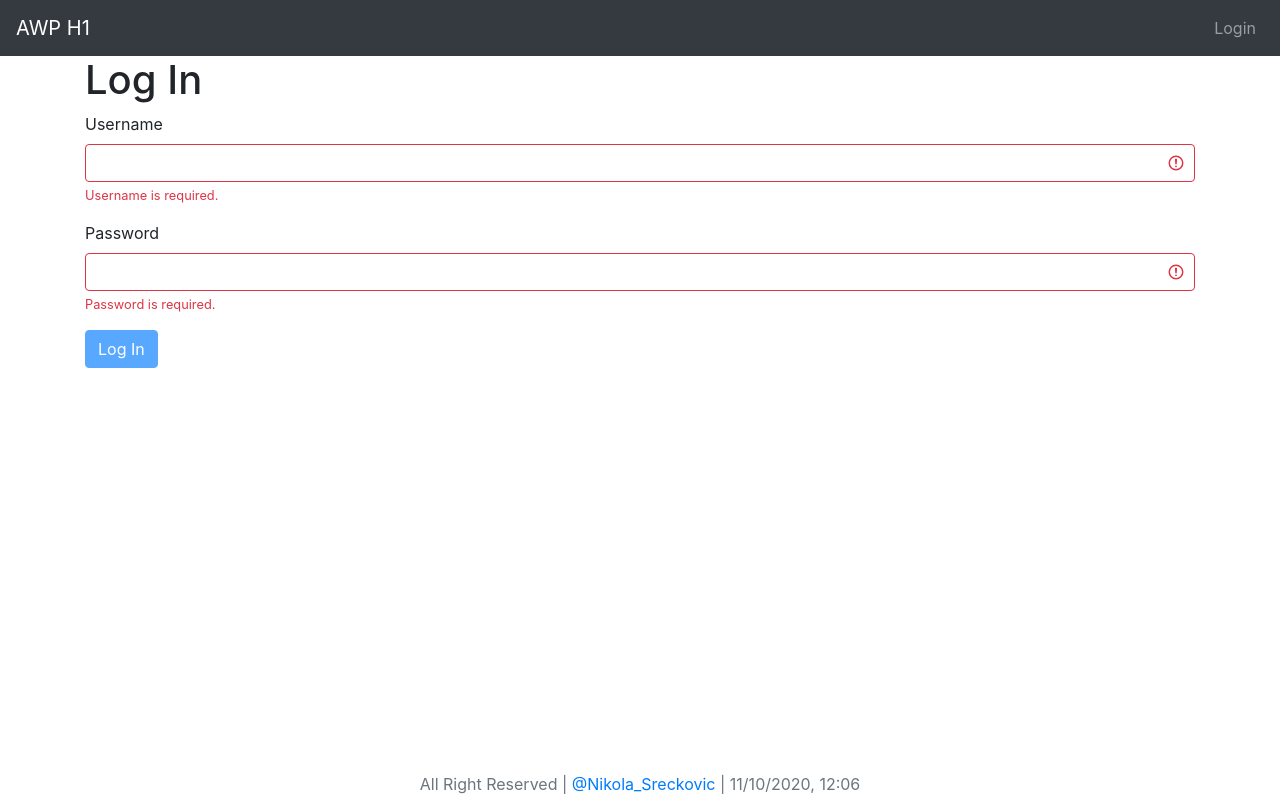
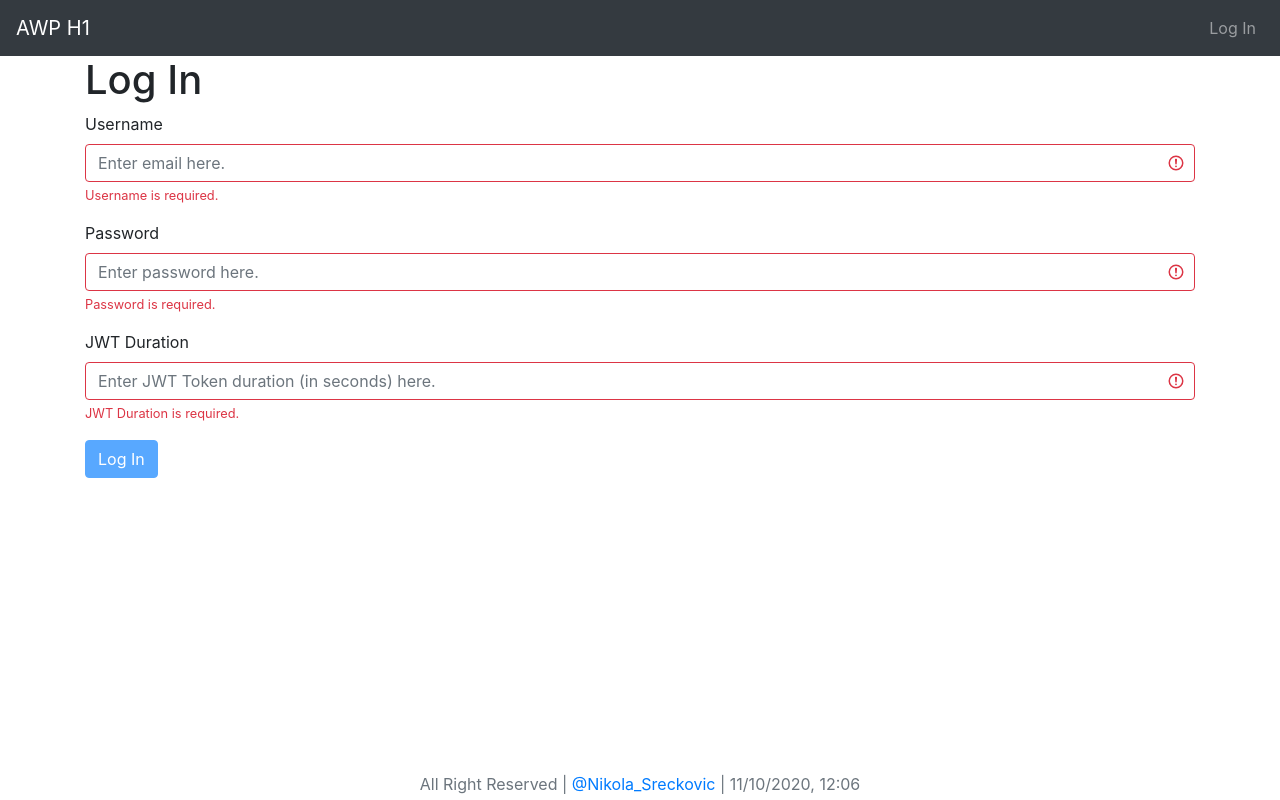
Before and after one commit to nsreckovic/AWP, an Angular app: page /login in a window 1280 px wide. Built offline with nearby package versions, Linux system fonts and the light colour scheme.

Commit message:
Finnished LogIn and LogOut component

```diff
--- a/src/app/app-routing.module.ts
+++ b/src/app/app-routing.module.ts
@@ -8,7 +8,7 @@ import { RouteGuardService } from './service/routes/route-guard.service';
 import { UsersComponent } from './components/users/users.component';
 
 const routes: Routes = [
-  { path: '', component: UsersComponent },
+  { path: '', component: UsersComponent, canActivate: [RouteGuardService] },
   { path: 'users', component: UsersComponent, canActivate: [RouteGuardService] },
   { path: 'login', component: LoginComponent },
   { path: 'logout', component: LogoutComponent, canActivate: [RouteGuardService] },
--- /dev/null
+++ b/src/app/app.constants.ts
@@ -0,0 +1 @@
+export const API_URL = 'http://localhost:8080'
--- a/src/app/app.module.ts
+++ b/src/app/app.module.ts
@@ -11,6 +11,7 @@ import { NavigationComponent } from './components/navigation/navigation.componen
 import { UsersComponent } from './components/users/users.component';
 import { LogoutComponent } from './components/logout/logout.component';
 import { GroupsComponent } from './components/groups/groups.component';
+import { HttpClientModule } from '@angular/common/http';
 
 @NgModule({
   declarations: [
@@ -28,6 +29,7 @@ import { GroupsComponent } from './components/groups/groups.component';
     AppRoutingModule,
     FormsModule,
     ReactiveFormsModule,
+    HttpClientModule,
   ],
   providers: [],
   bootstrap: [AppComponent]
--- a/src/app/components/login/login.component.html
+++ b/src/app/components/login/login.component.html
@@ -1,28 +1,42 @@
 <h1>Log In</h1>
 
-<!-- <div
-  class="alert alert-danger alert-dismissible fade show"
-  role="alert"
-  *ngIf="error"
->
+<!-- Error message -->
+<div class="alert alert-danger alert-dismissible fade show mt-3" role="alert" *ngIf="error">
   {{ error_message }}
   <button type="button" class="close" data-dismiss="alert" aria-label="Close">
     <span aria-hidden="true">&times;</span>
   </button>
-</div> -->
+</div>
 
+<!-- LogIn form -->
 <form [formGroup]="loginForm" (ngSubmit)="submitForm(loginForm.value)">
+
+  <!-- Username -->
   <div class="form-group">
     <label for="username">Username</label>
-    <input type="text" class="form-control" formControlName="username" [class.is-invalid]="username.errors" />
+    <input type="text" class="form-control" formControlName="username" [class.is-invalid]="username.errors" placeholder="Enter email here." />
     <div *ngIf="username.errors?.required" class="invalid-feedback">Username is required.</div>
+    <div *ngIf="username.errors?.minlength" class="invalid-feedback">Username must be at least 4 characters long.</div>
   </div>
+
+  <!-- Password -->
   <div class="form-group">
     <label for="password">Password</label>
-    <input type="password" class="form-control" formControlName="password" [class.is-invalid]="password.errors" />
+    <input type="password" class="form-control" formControlName="password" [class.is-invalid]="password.errors" placeholder="Enter password here." />
     <div *ngIf="password.errors?.required" class="invalid-feedback">Password is required.</div>
     <div *ngIf="password.errors?.minlength" class="invalid-feedback">Password must be at least 4 characters long.</div>
   </div>
+
+  <!-- JWT Token duration -->
+  <div class="form-group">
+    <label for="JWT Duration">JWT Duration</label>
+    <input type="number" class="form-control" formControlName="jwtDuration" [class.is-invalid]="jwtDuration.errors" placeholder="Enter JWT Token duration (in seconds) here." min="1" />
+    <div *ngIf="jwtDuration.errors?.required" class="invalid-feedback">JWT Duration is required.</div>
+    <div *ngIf="jwtDuration.errors?.pattern" class="invalid-feedback">JWT Duration must be a number.</div>
+    <div *ngIf="jwtDuration.errors?.min" class="invalid-feedback">JWT Duration must be at least 1 seccond.</div>
+  </div>
+
+  <!-- LogIn button -->
   <button type="submit" class="btn btn-primary" [disabled]="!loginForm.valid">
     Log In
   </button>
--- a/src/app/components/login/login.component.ts
+++ b/src/app/components/login/login.component.ts
@@ -1,38 +1,54 @@
 import { Component, OnInit } from '@angular/core';
 import { FormBuilder, FormGroup, Validators } from '@angular/forms';
+import { Router } from '@angular/router';
+import { AuthenticationService } from 'src/app/service/auth/authentication.service';
 
 @Component({
   selector: 'app-login',
   templateUrl: './login.component.html',
-  styleUrls: ['./login.component.css']
+  styleUrls: ['./login.component.css'],
 })
 export class LoginComponent implements OnInit {
+  public loginForm: FormGroup;
+  error_message = 'Invalid credentials. Please try again.';
+  error = false;
 
-  public loginForm: FormGroup
-
-  constructor(private formBuilder: FormBuilder) {
+  constructor(
+    private formBuilder: FormBuilder,
+    private router: Router,
+    private authService: AuthenticationService
+  ) {
     this.loginForm = this.formBuilder.group({
-      username: ['', Validators.required],
-      password: ['', [Validators.required, Validators.minLength(4)]]
-    })
-   }
-
-  ngOnInit(): void {
+      username: ['', [Validators.required, Validators.minLength(4)]],
+      password: ['', [Validators.required, Validators.minLength(4)]],
+      jwtDuration: ['', [Validators.required, Validators.pattern("^-?[0-9]*$"), Validators.min(1)]],
+    });
   }
 
-  public get username(){
-    return this.loginForm.get('username')
+  ngOnInit(): void {}
+
+  public get username() {
+    return this.loginForm.get('username');
   }
 
-  public get password(){
-    return this.loginForm.get('password')
+  public get password() {
+    return this.loginForm.get('password');
   }
 
-  public submitForm(credentials){
-    console.log('asd')
-    // this.loginService.login(credentials).subscribe(data => {
-    //   this.router.navigate(['/home'])
-    // })
+  public get jwtDuration() {
+    return this.loginForm.get('jwtDuration');
   }
 
+  public submitForm(formData) {
+    this.authService
+      .authenticate(formData.username, formData.password, formData.jwtDuration)
+      .subscribe(
+        (data) => {
+          this.router.navigate(['/users']);
+        },
+        (error) => {
+          this.error = true;
+        }
+      );
+  }
 }
--- a/src/app/components/logout/logout.component.ts
+++ b/src/app/components/logout/logout.component.ts
@@ -1,4 +1,6 @@
 import { Component, OnInit } from '@angular/core';
+import { Router } from '@angular/router';
+import { AuthenticationService } from 'src/app/service/auth/authentication.service';
 
 @Component({
   selector: 'app-logout',
@@ -7,9 +9,13 @@ import { Component, OnInit } from '@angular/core';
 })
 export class LogoutComponent implements OnInit {
 
-  constructor() { }
+  constructor(
+    private authService: AuthenticationService,
+    private router: Router) { }
 
   ngOnInit(): void {
+    this.authService.logout()
+    this.router.navigate(['/login'])
   }
 
 }
--- a/src/app/components/navigation/navigation.component.html
+++ b/src/app/components/navigation/navigation.component.html
@@ -22,11 +22,14 @@
         </li>
       </ul>
       <ul class="navbar-nav ml-auto">
-        <li class="nav-item">
-          <a class="nav-link" routerLink="/login" *ngIf="!authService.isUserLoggedIn()">Login</a>
+        <li class="nav-item" *ngIf="authService.isUserLoggedIn()">
+          <span class="navbar-text">{{ authService.getLoggedInUser() }}</span>
         </li>
         <li class="nav-item">
-          <a class="nav-link" routerLink="/logout" *ngIf="authService.isUserLoggedIn()">Logout</a>
+          <a class="nav-link" routerLink="/login" *ngIf="!authService.isUserLoggedIn()">Log In</a>
+        </li>
+        <li class="nav-item">
+          <a class="nav-link" routerLink="/logout" *ngIf="authService.isUserLoggedIn()">Log Out</a>
         </li>
       </ul>
     </div>
--- a/src/app/models/credentials.model.ts
+++ /dev/null
@@ -1,5 +0,0 @@
-export interface User {
-  id: number
-  firstName: string
-  lastName: string
-}
--- /dev/null
+++ b/src/app/models/loginResponse.model.ts
@@ -0,0 +1,4 @@
+export interface LoginResponse {
+  username: string
+  jwt: string
+}
--- a/src/app/service/auth/authentication.service.ts
+++ b/src/app/service/auth/authentication.service.ts
@@ -1,27 +1,51 @@
 import { Injectable } from '@angular/core';
+import { HttpClient } from '@angular/common/http';
+import { API_URL } from 'src/app/app.constants';
+import { map } from 'rxjs/operators';
+import { LoginResponse } from '../../models/loginResponse.model'
 
 @Injectable({
-  providedIn: 'root'
+  providedIn: 'root',
 })
 export class AuthenticationService {
+  private readonly loginUrl = 'http://localhost:8080/login';
 
-  constructor() { }
+  constructor(private httpClient: HttpClient) {}
 
-  authenticate(username, password) {
-    if (username === 'username' && password === 'password') {
-      sessionStorage.setItem('user', username)
-      return true
-    }
-    return false
+  authenticate(username, password, jwt) {
+    return this.httpClient
+      .get<LoginResponse>(`${API_URL}/login`, {
+        params: {
+          username,
+          password,
+          duration: jwt,
+        },
+      })
+      .pipe(
+        map((response) => {
+          localStorage.setItem('user', response.username);
+          localStorage.setItem('jwt', response.jwt);
+        })
+      );
+
   }
 
   isUserLoggedIn() {
-    let user = sessionStorage.getItem('user')
-    return user !== null
+    let user = localStorage.getItem('user');
+    let jwt = localStorage.getItem('jwt');
+    return user !== null && jwt !== null;
+  }
+
+  getLoggedInUser() {
+    return localStorage.getItem('user')
+  }
+
+  getLoggedInUserJWT() {
+    return localStorage.getItem('jwt')
   }
 
   logout() {
-    sessionStorage.removeItem('user')
+    localStorage.removeItem('user');
+    localStorage.removeItem('jwt');
   }
-
 }
```
